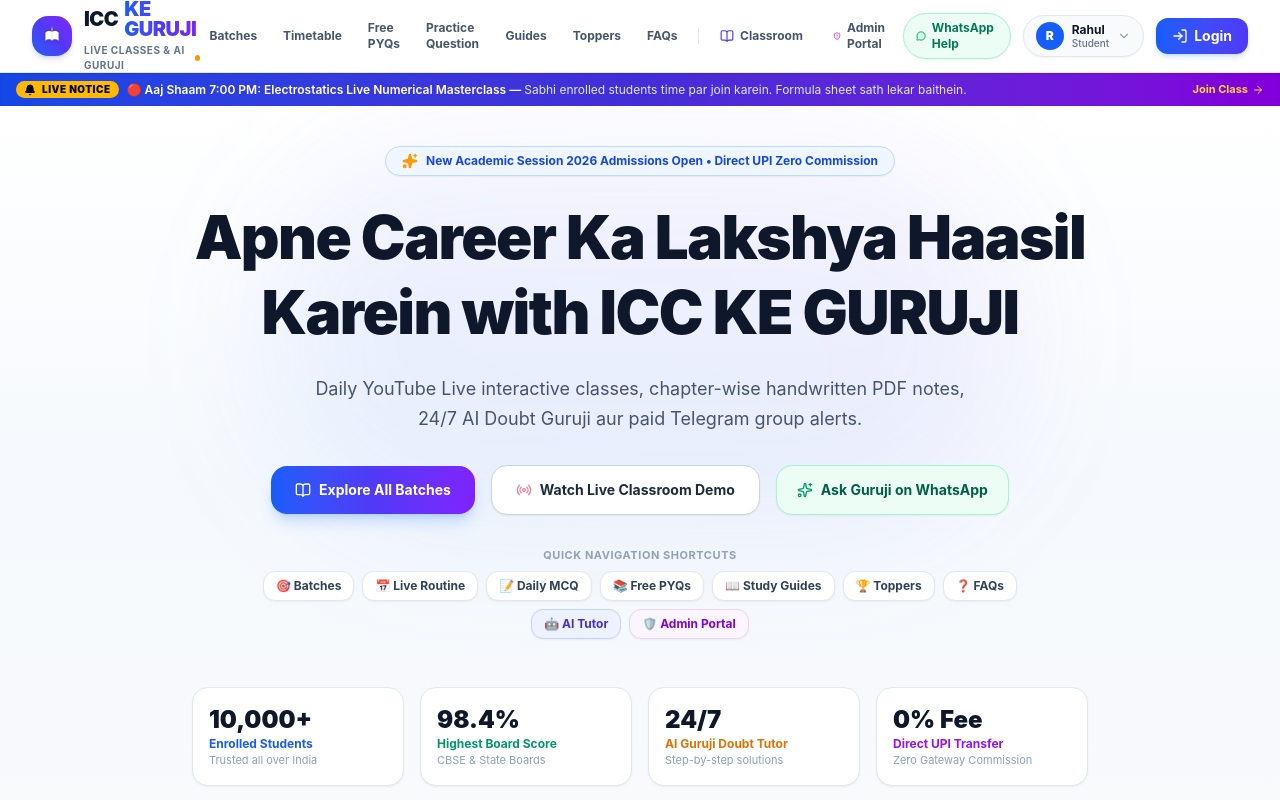
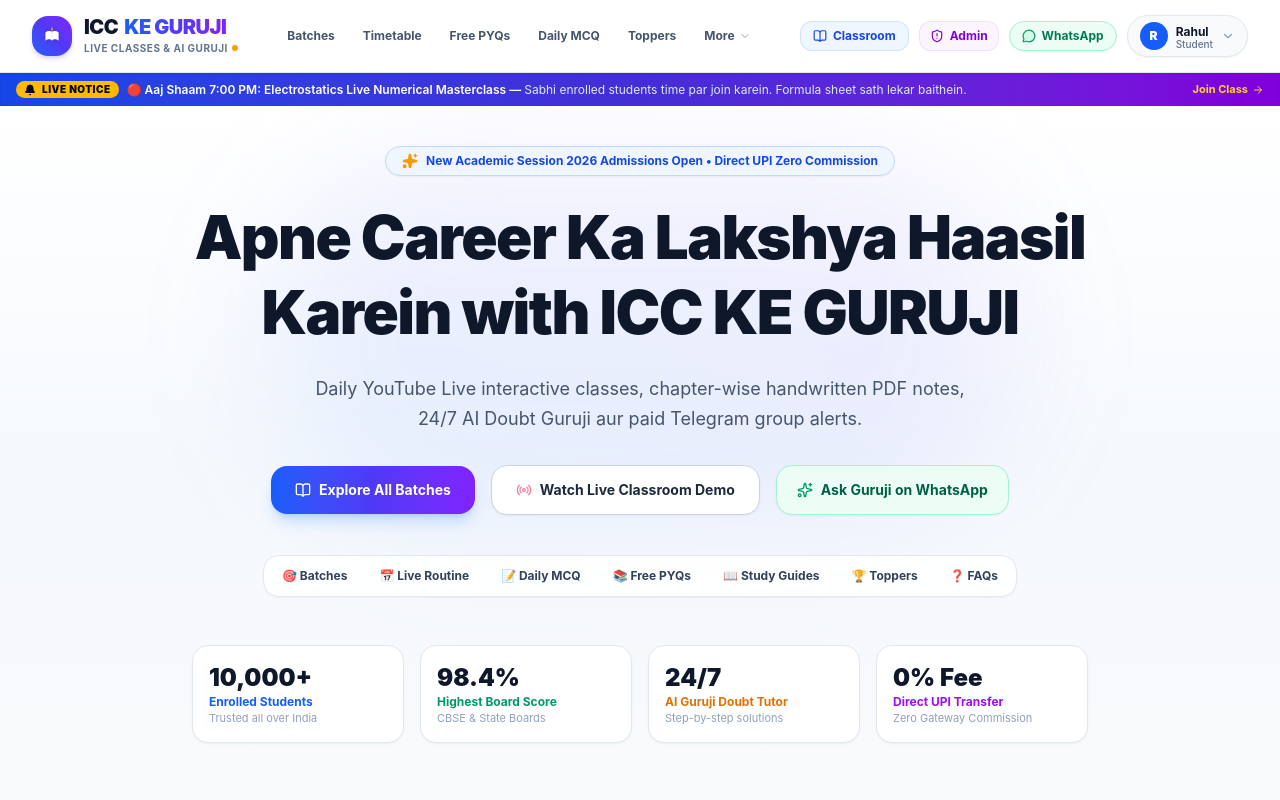
Before and after one commit to icckeguruji/icckeguruji, a Next.js app: page / in a window 1280 px wide. Shown: the top 800 px of the page. Built offline with nearby package versions, Linux system fonts and the light colour scheme.

Commit message:
fix(ui): fix logo text wrapping, uncrowd navbar links, modern quick jump dock, and resolve duplicate login button

```diff
--- a/src/app/page.tsx
+++ b/src/app/page.tsx
@@ -190,65 +190,50 @@ export default function HomePage() {
           </div>
 
           {/* Quick Jump Directory Bar */}
-          <div className="pt-2 max-w-3xl mx-auto">
-            <div className="text-[11px] font-bold uppercase tracking-wider text-slate-400 mb-2">
-              Quick Navigation Shortcuts
-            </div>
-            <div className="flex flex-wrap items-center justify-center gap-1.5 sm:gap-2">
+          <div className="pt-4 max-w-4xl mx-auto">
+            <div className="inline-flex flex-wrap items-center justify-center gap-1.5 sm:gap-2 p-1.5 bg-white/90 backdrop-blur-sm rounded-2xl border border-slate-200 shadow-xs">
               <a
                 href="#courses-section"
-                className="px-3 py-1.5 rounded-xl bg-white hover:bg-blue-50 hover:text-blue-700 border border-slate-200 text-slate-700 text-xs font-bold transition-all shadow-xs"
+                className="px-3 py-1.5 rounded-xl hover:bg-blue-50 hover:text-blue-700 text-slate-700 text-xs font-bold transition-all flex items-center gap-1.5"
               >
-                🎯 Batches
+                <span>🎯 Batches</span>
               </a>
               <a
                 href="#timetable"
-                className="px-3 py-1.5 rounded-xl bg-white hover:bg-blue-50 hover:text-blue-700 border border-slate-200 text-slate-700 text-xs font-bold transition-all shadow-xs"
+                className="px-3 py-1.5 rounded-xl hover:bg-blue-50 hover:text-blue-700 text-slate-700 text-xs font-bold transition-all flex items-center gap-1.5"
               >
-                📅 Live Routine
+                <span>📅 Live Routine</span>
               </a>
               <a
                 href="#daily-practice"
-                className="px-3 py-1.5 rounded-xl bg-white hover:bg-blue-50 hover:text-blue-700 border border-slate-200 text-slate-700 text-xs font-bold transition-all shadow-xs"
+                className="px-3 py-1.5 rounded-xl hover:bg-blue-50 hover:text-blue-700 text-slate-700 text-xs font-bold transition-all flex items-center gap-1.5"
               >
-                📝 Daily MCQ
+                <span>📝 Daily MCQ</span>
               </a>
               <a
                 href="#pyq"
-                className="px-3 py-1.5 rounded-xl bg-white hover:bg-blue-50 hover:text-blue-700 border border-slate-200 text-slate-700 text-xs font-bold transition-all shadow-xs"
+                className="px-3 py-1.5 rounded-xl hover:bg-blue-50 hover:text-blue-700 text-slate-700 text-xs font-bold transition-all flex items-center gap-1.5"
               >
-                📚 Free PYQs
+                <span>📚 Free PYQs</span>
               </a>
               <a
                 href="#articles"
-                className="px-3 py-1.5 rounded-xl bg-white hover:bg-blue-50 hover:text-blue-700 border border-slate-200 text-slate-700 text-xs font-bold transition-all shadow-xs"
+                className="px-3 py-1.5 rounded-xl hover:bg-blue-50 hover:text-blue-700 text-slate-700 text-xs font-bold transition-all flex items-center gap-1.5"
               >
-                📖 Study Guides
+                <span>📖 Study Guides</span>
               </a>
               <a
                 href="#toppers"
-                className="px-3 py-1.5 rounded-xl bg-white hover:bg-blue-50 hover:text-blue-700 border border-slate-200 text-slate-700 text-xs font-bold transition-all shadow-xs"
+                className="px-3 py-1.5 rounded-xl hover:bg-blue-50 hover:text-blue-700 text-slate-700 text-xs font-bold transition-all flex items-center gap-1.5"
               >
-                🏆 Toppers
+                <span>🏆 Toppers</span>
               </a>
               <a
                 href="#faqs"
-                className="px-3 py-1.5 rounded-xl bg-white hover:bg-blue-50 hover:text-blue-700 border border-slate-200 text-slate-700 text-xs font-bold transition-all shadow-xs"
+                className="px-3 py-1.5 rounded-xl hover:bg-blue-50 hover:text-blue-700 text-slate-700 text-xs font-bold transition-all flex items-center gap-1.5"
               >
-                ❓ FAQs
+                <span>❓ FAQs</span>
               </a>
-              <Link
-                href="/course/course-1"
-                className="px-3 py-1.5 rounded-xl bg-indigo-50 hover:bg-indigo-100 text-indigo-700 border border-indigo-200 text-xs font-bold transition-all shadow-xs"
-              >
-                🤖 AI Tutor
-              </Link>
-              <Link
-                href="/admin"
-                className="px-3 py-1.5 rounded-xl bg-purple-50 hover:bg-purple-100 text-purple-700 border border-purple-200 text-xs font-bold transition-all shadow-xs"
-              >
-                🛡️ Admin Portal
-              </Link>
             </div>
           </div>
 
--- a/src/components/Logo.tsx
+++ b/src/components/Logo.tsx
@@ -22,7 +22,7 @@ export default function Logo({ className = '', showTagline = true, size = 'md' }
   };
 
   return (
-    <div className={`flex items-center gap-3 select-none ${className}`}>
+    <div className={`flex items-center gap-2.5 sm:gap-3 select-none shrink-0 whitespace-nowrap ${className}`}>
       {/* Emblem Icon */}
       <div
         className={`${iconSizes[size]} bg-gradient-to-tr from-blue-600 via-indigo-600 to-violet-600 flex items-center justify-center text-white shadow-md shadow-indigo-500/20 shrink-0 relative overflow-hidden`}
@@ -33,7 +33,7 @@ export default function Logo({ className = '', showTagline = true, size = 'md' }
         {/* SVG Emblem */}
         <svg
           viewBox="0 0 40 40"
-          className="w-6 h-6 drop-shadow-sm"
+          className="w-5 h-5 sm:w-6 sm:h-6 drop-shadow-sm shrink-0"
           fill="none"
           xmlns="http://www.w3.org/2000/svg"
         >
@@ -53,19 +53,19 @@ export default function Logo({ className = '', showTagline = true, size = 'md' }
       </div>
 
       {/* Brand Typography */}
-      <div className="flex flex-col">
-        <div className={`${titleSizes[size]} tracking-tight leading-none text-slate-900 flex items-center gap-1.5`}>
-          <span>ICC</span>
-          <span className="bg-gradient-to-r from-blue-600 via-indigo-600 to-violet-600 bg-clip-text text-transparent">
+      <div className="flex flex-col shrink-0">
+        <div className={`${titleSizes[size]} tracking-tight leading-none text-slate-900 flex items-center gap-1.5 whitespace-nowrap`}>
+          <span className="font-black">ICC</span>
+          <span className="bg-gradient-to-r from-blue-600 via-indigo-600 to-violet-600 bg-clip-text text-transparent font-black">
             KE GURUJI
           </span>
         </div>
         {showTagline && (
-          <div className="flex items-center gap-1 mt-1">
+          <div className="flex items-center gap-1 mt-1 whitespace-nowrap">
             <span className="text-[10px] font-bold text-slate-500 tracking-wider uppercase">
               Live Classes &amp; AI Guruji
             </span>
-            <span className="w-1.5 h-1.5 rounded-full bg-amber-500" />
+            <span className="w-1.5 h-1.5 rounded-full bg-amber-500 shrink-0" />
           </div>
         )}
       </div>
--- a/src/components/Navbar.tsx
+++ b/src/components/Navbar.tsx
@@ -8,21 +8,20 @@ import {
   ShieldAlert,
   User,
   LogIn,
+  LogOut,
   ChevronDown,
-  Calendar,
-  Download,
-  Award,
-  HelpCircle,
   Menu,
   X,
   MessageCircle,
   FileText,
-  Sparkles,
-  ExternalLink
+  HelpCircle,
+  Award,
+  Sparkles
 } from 'lucide-react';
 import { User as UserType, CoachingConfig } from '@/types';
 import Logo from '@/components/Logo';
 import LoginModal from '@/components/LoginModal';
+import { saveStoredData } from '@/lib/storage';
 
 interface NavbarProps {
   currentUser: UserType;
@@ -35,6 +34,7 @@ export default function Navbar({ currentUser, config, onToggleRole, onUserChange
   const pathname = usePathname();
   const [showLoginModal, setShowLoginModal] = useState(false);
   const [showUserDropdown, setShowUserDropdown] = useState(false);
+  const [moreDropdownOpen, setMoreDropdownOpen] = useState(false);
   const [mobileMenuOpen, setMobileMenuOpen] = useState(false);
 
   const handleLoginSuccess = (user: UserType) => {
@@ -43,22 +43,50 @@ export default function Navbar({ currentUser, config, onToggleRole, onUserChange
     }
   };
 
-  const navLinks = [
+  const handleLogout = () => {
+    const guestUser: UserType = {
+      id: '',
+      name: '',
+      phone: '',
+      email: '',
+      role: 'student',
+      enrolledCourseIds: [],
+      joinedDate: '',
+    };
+    saveStoredData('USER', guestUser);
+    if (onUserChange) {
+      onUserChange(guestUser);
+    }
+    setShowUserDropdown(false);
+  };
+
+  const primaryLinks = [
     { label: 'Batches', href: '/#courses-section' },
     { label: 'Timetable', href: '/#timetable' },
     { label: 'Free PYQs', href: '/#pyq' },
-    { label: 'Practice Question', href: '/#daily-practice' },
-    { label: 'Guides', href: '/#articles' },
+    { label: 'Daily MCQ', href: '/#daily-practice' },
     { label: 'Toppers', href: '/#toppers' },
-    { label: 'FAQs', href: '/#faqs' },
   ];
+
+  const allMobileLinks = [
+    { label: 'Batches', href: '/#courses-section' },
+    { label: 'Timetable', href: '/#timetable' },
+    { label: 'Free PYQs', href: '/#pyq' },
+    { label: 'Daily MCQ', href: '/#daily-practice' },
+    { label: 'Study Guides', href: '/#articles' },
+    { label: 'Toppers Wall', href: '/#toppers' },
+    { label: 'FAQs & Help', href: '/#faqs' },
+  ];
+
+  const isLoggedIn = Boolean(currentUser && currentUser.phone && currentUser.name);
 
   return (
     <>
       <header className="sticky top-0 z-40 w-full bg-white/95 backdrop-blur-md border-b border-slate-200 shadow-xs transition-colors">
-        <div className="max-w-7xl mx-auto px-4 sm:px-6 lg:px-8 h-18 flex items-center justify-between">
-          {/* Brand Logo: ICC KE GURUJI */}
-          <div className="flex items-center gap-3">
+        <div className="max-w-7xl mx-auto px-4 sm:px-6 lg:px-8 h-18 flex items-center justify-between gap-4">
+
+          {/* Brand Logo: ICC KE GURUJI (Guaranteed never to wrap or shrink) */}
+          <div className="flex items-center gap-2 sm:gap-3 shrink-0">
             <button
               onClick={() => setMobileMenuOpen(!mobileMenuOpen)}
               className="lg:hidden p-2 rounded-xl text-slate-600 hover:text-slate-900 hover:bg-slate-100 transition-colors"
@@ -66,95 +94,128 @@ export default function Navbar({ currentUser, config, onToggleRole, onUserChange
             >
               {mobileMenuOpen ? <X className="w-5 h-5" /> : <Menu className="w-5 h-5" />}
             </button>
-            <Link href="/" className="hover:opacity-95 transition-opacity">
+            <Link href="/" className="hover:opacity-95 transition-opacity shrink-0">
               <Logo size="md" />
             </Link>
           </div>
 
-          {/* Navigation links - Desktop */}
-          <nav className="hidden lg:flex items-center gap-1 xl:gap-1.5 text-xs font-bold text-slate-600">
-            {navLinks.map((link) => (
+          {/* Desktop Navigation Links - Clean, Spacious, Professional */}
+          <nav className="hidden lg:flex items-center gap-1 xl:gap-2 text-xs font-bold text-slate-600">
+            {primaryLinks.map((link) => (
               <a
                 key={link.label}
                 href={link.href}
-                className="px-2.5 py-1.5 rounded-xl hover:text-blue-600 hover:bg-blue-50/70 transition-all"
+                className="px-2.5 py-1.5 rounded-xl hover:text-blue-600 hover:bg-blue-50 transition-colors whitespace-nowrap"
               >
                 {link.label}
               </a>
             ))}
 
-            <span className="w-px h-4 bg-slate-200 mx-1" />
+            {/* More Menu Dropdown (Guides, FAQs) */}
+            <div className="relative">
+              <button
+                onClick={() => setMoreDropdownOpen(!moreDropdownOpen)}
+                onBlur={() => setTimeout(() => setMoreDropdownOpen(false), 200)}
+                className="px-2.5 py-1.5 rounded-xl hover:text-blue-600 hover:bg-blue-50 transition-colors flex items-center gap-1 whitespace-nowrap"
+              >
+                <span>More</span>
+                <ChevronDown className="w-3 h-3 text-slate-400" />
+              </button>
 
+              {moreDropdownOpen && (
+                <div className="absolute left-0 mt-2 w-48 bg-white rounded-2xl shadow-xl border border-slate-200 p-2 z-50 text-xs animate-in fade-in duration-100">
+                  <a
+                    href="/#articles"
+                    className="flex items-center gap-2 p-2 rounded-xl text-slate-700 hover:bg-blue-50 hover:text-blue-700 font-semibold transition-colors"
+                  >
+                    <FileText className="w-4 h-4 text-blue-600" />
+                    <span>Study Guides</span>
+                  </a>
+                  <a
+                    href="/#faqs"
+                    className="flex items-center gap-2 p-2 rounded-xl text-slate-700 hover:bg-blue-50 hover:text-blue-700 font-semibold transition-colors"
+                  >
+                    <HelpCircle className="w-4 h-4 text-amber-600" />
+                    <span>FAQs &amp; Help</span>
+                  </a>
+                </div>
+              )}
+            </div>
+          </nav>
+
+          {/* Right Action Controls: Classroom, Admin, WhatsApp & User Auth */}
+          <div className="flex items-center gap-1.5 sm:gap-2.5 shrink-0">
+            {/* Classroom Direct Link */}
             <Link
               href="/course/course-1"
-              className={`px-3 py-1.5 rounded-xl transition-all flex items-center gap-1.5 ${
+              className={`px-3 py-1.5 rounded-xl transition-all flex items-center gap-1.5 text-xs font-bold shrink-0 ${
                 pathname.startsWith('/course')
-                  ? 'bg-indigo-50 text-indigo-700 shadow-xs'
-                  : 'hover:text-indigo-600 hover:bg-indigo-50/70'
+                  ? 'bg-blue-600 text-white shadow-xs'
+                  : 'bg-blue-50 text-blue-700 hover:bg-blue-100 border border-blue-200/70'
               }`}
             >
-              <BookOpen className="w-3.5 h-3.5 text-indigo-600" />
-              <span>Classroom</span>
+              <BookOpen className="w-3.5 h-3.5" />
+              <span className="hidden sm:inline">Classroom</span>
             </Link>
 
+            {/* Admin Console Direct Link */}
             <Link
               href="/admin"
-              className={`px-3 py-1.5 rounded-xl transition-all flex items-center gap-1.5 ${
+              className={`px-2.5 py-1.5 rounded-xl transition-all flex items-center gap-1.5 text-xs font-bold shrink-0 ${
                 pathname === '/admin'
-                  ? 'bg-purple-50 text-purple-700 shadow-xs'
-                  : 'hover:text-purple-600 hover:bg-purple-50/70'
+                  ? 'bg-purple-600 text-white shadow-xs'
+                  : 'bg-purple-50 text-purple-700 hover:bg-purple-100 border border-purple-200/70'
               }`}
+              title="Guruji Admin Console (CMS)"
             >
-              <ShieldAlert className="w-3.5 h-3.5 text-purple-600" />
-              <span>Admin Portal</span>
+              <ShieldAlert className="w-3.5 h-3.5" />
+              <span className="hidden xl:inline">Admin</span>
             </Link>
-          </nav>
 
-          {/* User & Login & Helpline Section */}
-          <div className="flex items-center gap-2 sm:gap-3">
             {/* WhatsApp 1-Click Helpline */}
             <a
               href={`https://wa.me/${(config.whatsappNumber || '+919876543210').replace(/[^0-9]/g, '')}?text=Namaste%20Guruji,%20mujhe%20admission%20ke%20bare%20me%20jankari%20chahiye`}
               target="_blank"
               rel="noreferrer"
-              className="hidden sm:inline-flex items-center gap-1.5 px-3 py-1.5 rounded-full bg-emerald-50 text-emerald-700 hover:bg-emerald-100 border border-emerald-200 text-xs font-bold transition-all shadow-xs"
+              className="hidden md:inline-flex items-center gap-1.5 px-3 py-1.5 rounded-full bg-emerald-50 text-emerald-700 hover:bg-emerald-100 border border-emerald-200 text-xs font-bold transition-all shadow-xs shrink-0"
               title="Chat with Guruji on WhatsApp"
             >
               <MessageCircle className="w-3.5 h-3.5 text-emerald-600 fill-emerald-100" />
-              <span>WhatsApp Help</span>
+              <span>WhatsApp</span>
             </a>
 
-            {/* Login / User Profile Button */}
-            <div className="relative">
+            {/* Authentication: Display User Profile OR Login Button (Never both simultaneously!) */}
+            {isLoggedIn ? (
+              <div className="relative shrink-0">
                 <button
                   onClick={() => setShowUserDropdown(!showUserDropdown)}
                   className="flex items-center gap-2 px-2.5 sm:px-3 py-1.5 rounded-full border border-slate-200 bg-slate-50 hover:bg-slate-100 transition-all text-xs font-bold text-slate-800 shadow-xs"
                 >
-                <div className={`w-7 h-7 rounded-full flex items-center justify-center text-white text-xs font-black ${currentUser.role === 'admin' ? 'bg-purple-600' : 'bg-blue-600'}`}>
-                  {currentUser.name[0]}
+                  <div className={`w-7 h-7 rounded-full flex items-center justify-center text-white text-xs font-black shrink-0 ${currentUser.role === 'admin' ? 'bg-purple-600' : 'bg-blue-600'}`}>
+                    {currentUser.name ? currentUser.name[0] : 'U'}
                   </div>
-                <div className="text-left hidden md:block">
-                  <div className="leading-tight text-slate-900">{currentUser.name.split(' ')[0]}</div>
-                  <div className="text-[10px] text-slate-500 font-medium capitalize">{currentUser.role}</div>
+                  <div className="text-left hidden sm:block">
+                    <div className="leading-tight text-slate-900 truncate max-w-[80px]">{currentUser.name.split(' ')[0]}</div>
+                    <div className="text-[10px] text-slate-500 font-medium capitalize leading-none">{currentUser.role}</div>
                   </div>
-                <ChevronDown className="w-3.5 h-3.5 text-slate-400" />
+                  <ChevronDown className="w-3.5 h-3.5 text-slate-400 shrink-0" />
                 </button>
 
-              {/* User Dropdown */}
+                {/* User Profile Dropdown Menu */}
                 {showUserDropdown && (
                   <div className="absolute right-0 mt-2 w-56 bg-white rounded-2xl shadow-xl border border-slate-200 p-2 z-50 text-xs animate-in fade-in duration-150">
                     <div className="p-3 border-b border-slate-100 mb-1">
                       <div className="font-black text-slate-900">{currentUser.name}</div>
                       <div className="text-[11px] text-slate-500 font-mono">{currentUser.phone}</div>
                       <span className="inline-block mt-1 px-2 py-0.5 rounded-full text-[10px] font-bold bg-blue-50 text-blue-700">
-                      {currentUser.enrolledCourseIds.length} Courses Enrolled
+                        {currentUser.enrolledCourseIds?.length || 0} Courses Enrolled
                       </span>
                     </div>
 
                     <Link
                       href="/course/course-1"
                       onClick={() => setShowUserDropdown(false)}
-                    className="w-full flex items-center gap-2 p-2 rounded-xl text-slate-700 hover:bg-slate-100 font-semibold"
+                      className="w-full flex items-center gap-2 p-2 rounded-xl text-slate-700 hover:bg-blue-50 font-semibold transition-colors"
                     >
                       <BookOpen className="w-4 h-4 text-blue-600" />
                       <span>My Classroom</span>
@@ -163,10 +224,10 @@ export default function Navbar({ currentUser, config, onToggleRole, onUserChange
                     <Link
                       href="/admin"
                       onClick={() => setShowUserDropdown(false)}
-                    className="w-full flex items-center gap-2 p-2 rounded-xl text-slate-700 hover:bg-slate-100 font-semibold"
+                      className="w-full flex items-center gap-2 p-2 rounded-xl text-slate-700 hover:bg-purple-50 font-semibold transition-colors"
                     >
                       <ShieldAlert className="w-4 h-4 text-purple-600" />
-                    <span>Admin Dashboard</span>
+                      <span>Admin Console (CMS)</span>
                     </Link>
 
                     <button
@@ -174,23 +235,31 @@ export default function Navbar({ currentUser, config, onToggleRole, onUserChange
                         setShowUserDropdown(false);
                         setShowLoginModal(true);
                       }}
-                    className="w-full flex items-center gap-2 p-2 rounded-xl text-slate-700 hover:bg-slate-100 font-semibold border-t border-slate-100 mt-1"
+                      className="w-full flex items-center gap-2 p-2 rounded-xl text-slate-700 hover:bg-slate-100 font-semibold border-t border-slate-100 mt-1 transition-colors"
                     >
                       <User className="w-4 h-4 text-emerald-600" />
-                    <span>Switch User / Login</span>
+                      <span>Switch Account</span>
+                    </button>
+
+                    <button
+                      onClick={handleLogout}
+                      className="w-full flex items-center gap-2 p-2 rounded-xl text-rose-600 hover:bg-rose-50 font-semibold transition-colors"
+                    >
+                      <LogOut className="w-4 h-4 text-rose-500" />
+                      <span>Log Out</span>
                     </button>
                   </div>
                 )}
               </div>
-
-            {/* Direct Login Button */}
+            ) : (
               <button
                 onClick={() => setShowLoginModal(true)}
-              className="px-3.5 sm:px-4 py-2 bg-gradient-to-r from-blue-600 to-indigo-600 hover:from-blue-700 hover:to-indigo-700 text-white font-bold rounded-xl text-xs sm:text-sm flex items-center gap-1.5 shadow-md shadow-blue-500/20 transition-all hover:scale-[1.02]"
+                className="px-3.5 sm:px-4 py-2 bg-gradient-to-r from-blue-600 to-indigo-600 hover:from-blue-700 hover:to-indigo-700 text-white font-bold rounded-xl text-xs sm:text-sm flex items-center gap-1.5 shadow-md shadow-blue-500/20 transition-all hover:scale-[1.02] shrink-0"
               >
                 <LogIn className="w-3.5 h-3.5 sm:w-4 sm:h-4" />
                 <span>Login</span>
               </button>
+            )}
           </div>
         </div>
 
@@ -198,7 +267,7 @@ export default function Navbar({ currentUser, config, onToggleRole, onUserChange
         {mobileMenuOpen && (
           <div className="lg:hidden border-t border-slate-200 bg-white px-4 py-3 space-y-2 text-xs font-bold animate-in slide-in-from-top-2 duration-150">
             <div className="grid grid-cols-2 gap-2 pb-2">
-              {navLinks.map((link) => (
+              {allMobileLinks.map((link) => (
                 <a
                   key={link.label}
                   href={link.href}
@@ -237,7 +306,7 @@ export default function Navbar({ currentUser, config, onToggleRole, onUserChange
               </Link>
 
               <a
-                href={`https://wa.me/${(config.whatsappNumber || '+919876543210').replace(/[^0-9]/g, '')}`}
+                href={`https://wa.me/${(config.whatsappNumber || '+919876543210').replace(/[^0-9]/g, '')}?text=Namaste%20Guruji,%20mujhe%20admission%20ke%20bare%20me%20jankari%20chahiye`}
                 target="_blank"
                 rel="noreferrer"
                 className="w-full py-2.5 px-3 bg-emerald-50 hover:bg-emerald-100 text-emerald-700 rounded-xl flex items-center justify-between"
```
Lines whose indentation alone changed are shown as unchanged.
